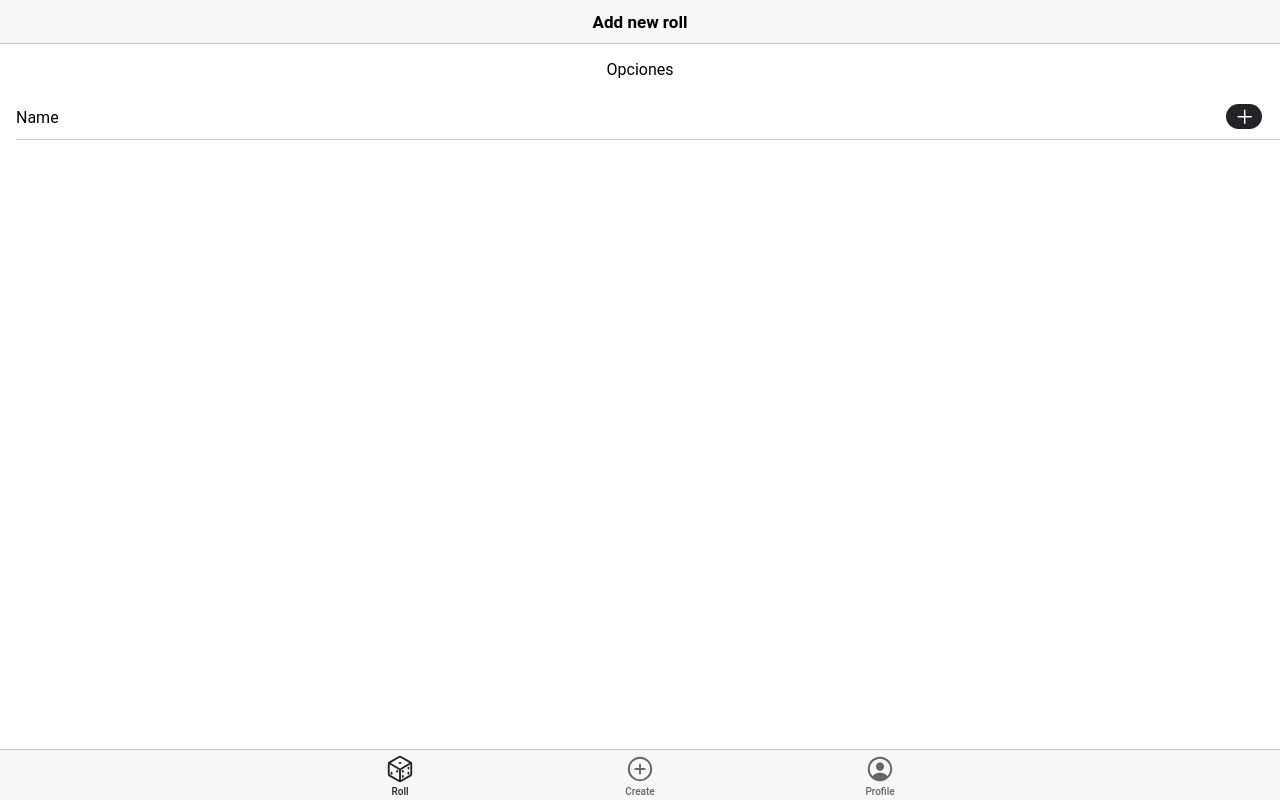
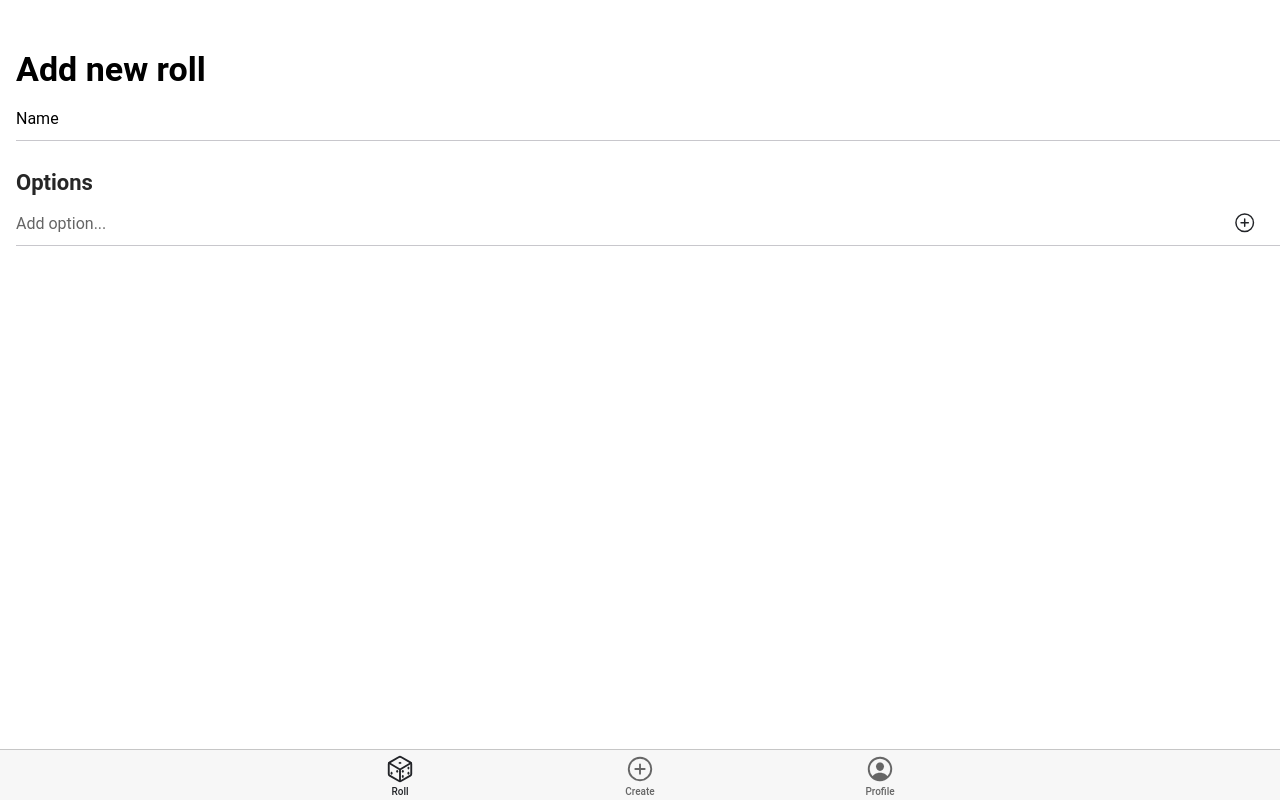
Before and after one commit to zheref/ChoiceDice, a React (Vite) app in the folder choice-dice-ionic/: page /roll/add in a window 1280 px wide. Built offline with nearby package versions, Linux system fonts and the light colour scheme.

Commit message:
Add new roll screen working locally

```diff
--- /dev/null
+++ b/choice-dice-ionic/src/core/addDiceStore.ts
@@ -0,0 +1,45 @@
+
+interface AddDiceState {
+    name: string;
+    options: string[];
+}
+
+interface Action {
+    type: string;
+    payload?: any;
+}
+
+// Action creators
+export function setName(name: string): Action {
+    return { type: 'SET_NAME', payload: name };
+}
+
+export function addOption(option: string): Action {
+    return { type: 'ADD_OPTION', payload: option };
+}
+
+const initialState: AddDiceState = {
+    name: '',
+    options: []
+}
+
+// Reducer
+export function addDiceReducer(state: AddDiceState = initialState, action: Action): AddDiceState {
+    switch (action.type) {
+        case 'SET_NAME':
+            return {
+                ...state,
+                name: action.payload,
+            }
+        case 'ADD_OPTION':
+            return {
+                ...state,
+                options: [
+                    ...state.options,
+                    action.payload,
+                ]
+            }
+        default:
+            return state;
+    }
+}
--- a/choice-dice-ionic/src/core/appStore.ts
+++ b/choice-dice-ionic/src/core/appStore.ts
@@ -1,11 +1,13 @@
 import { configureStore } from "@reduxjs/toolkit";
 import { rollReducer } from "./rollSlice";
 import { rollDetailReducer } from "./rollDetailStore";
+import { addDiceReducer } from "./addDiceStore";
 
 export const appStore = configureStore({
     reducer: {
         roll: rollReducer,
-        rollDetail: rollDetailReducer
+        rollDetail: rollDetailReducer,
+        addDice: addDiceReducer
     }
 })
 
--- a/choice-dice-ionic/src/ui/pages/AddRoll/index.tsx
+++ b/choice-dice-ionic/src/ui/pages/AddRoll/index.tsx
@@ -1,9 +1,33 @@
-import { IonButton, IonContent, IonFab, IonFabButton, IonHeader, IonIcon, IonInput, IonItem, IonList, IonPage, IonText, IonTextarea, IonTitle, IonToolbar } from "@ionic/react"
-import { add, star } from "ionicons/icons";
+import { IonButton, IonContent, IonHeader, IonIcon, IonInput, IonItem, IonLabel, IonList, IonListHeader, IonPage, IonText, IonTextarea, IonTitle, IonToolbar } from "@ionic/react"
+import { add, addCircleOutline } from "ionicons/icons";
+import { useCallback, useState } from "react";
+import { useDispatch, useSelector } from "react-redux";
+import { addOption, setName } from "../../../core/addDiceStore";
+import { RootState } from "../../../core/appStore";
 
-const AddRoll: React.FC = () => (
+const AddRoll: React.FC = () => {
+    const dispatch = useDispatch();
+    const [newOption, setNewOption] = useState<string>("");
+    const options = useSelector( (state: RootState) => state.addDice.options );
+
+    const setNameHandler = (event: Event) => {
+        const { value } = event.target as HTMLInputElement;
+        dispatch(setName(value));
+    }
+
+    const setOptionHandler = (event: Event) => {
+        const target = event.target as HTMLInputElement;
+        console.log(target.value);
+        setNewOption(target.value);
+    }
+
+    const addOptionHandler = () => {
+        dispatch(addOption(newOption));
+        setNewOption("");
+    }
+
+    return (
         <IonPage>
-
             <IonHeader>
                 <IonToolbar>
                     <IonTitle>Add new roll</IonTitle>
@@ -11,20 +35,38 @@ const AddRoll: React.FC = () => (
             </IonHeader>
 
             <IonContent>
+                <IonHeader collapse="condense">
+                    <IonToolbar>
+                        <IonTitle size="large">Add new roll</IonTitle>
+                    </IonToolbar>
+                </IonHeader>
                 <IonList>
-                <IonText><p>Opciones</p></IonText>
                     <IonItem>
-                    <IonInput label="Name"></IonInput>
-                    <IonButton shape="round" >
-                        <IonIcon slot="icon-only" icon={add}></IonIcon>
+                        <IonInput label="Name" onIonInput={ setNameHandler }></IonInput>
+                    </IonItem>
+                </IonList>
+                <IonList>
+                    <IonListHeader>
+                        <IonLabel>
+                            Options
+                        </IonLabel>
+                    </IonListHeader>
+                    {options.map( option => (
+                        <IonItem key={option}>
+                            <IonLabel>{option}</IonLabel>
+                        </IonItem>
+                    ))}
+                    <IonItem>
+                        <IonInput placeholder="Add option..." value={newOption} onIonInput={ setOptionHandler } />
+                        <IonButton fill="clear" onClick={ addOptionHandler } >
+                            <IonIcon slot="icon-only" icon={addCircleOutline}></IonIcon>
                         </IonButton>
                     </IonItem>
                 </IonList>
-
-
             </IonContent>
 
         </IonPage>
     )
+}
 
 export default AddRoll;
```
Lines whose indentation alone changed are shown as unchanged.
